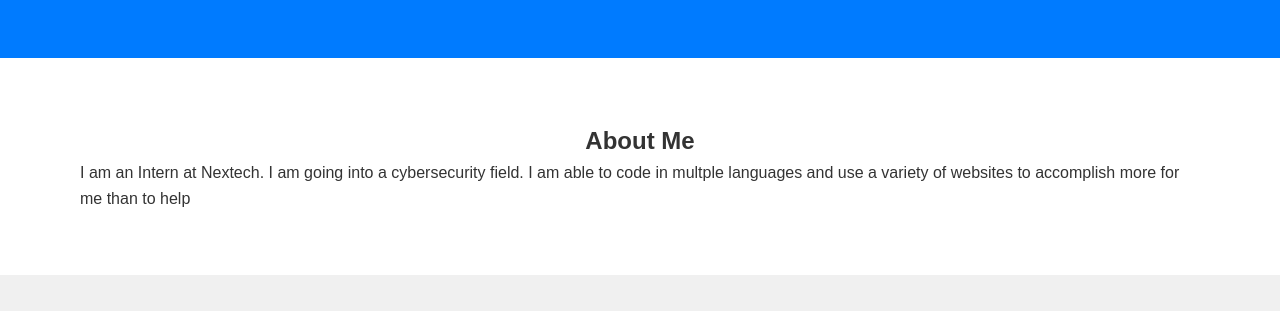
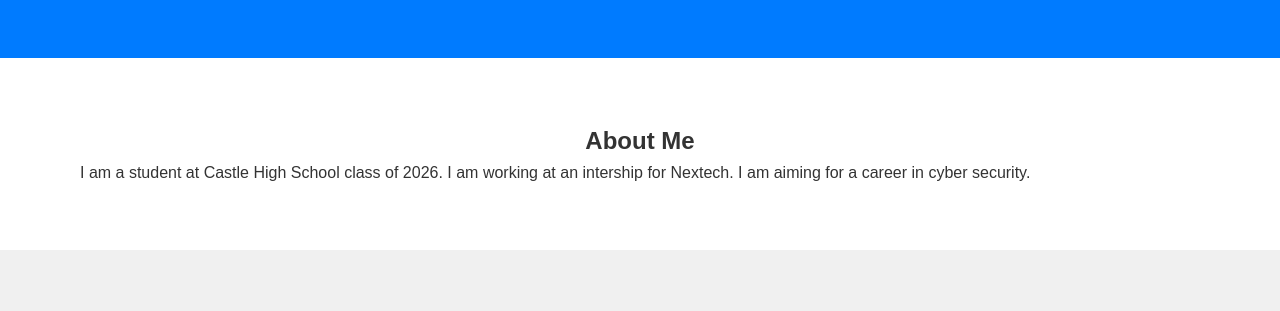
Before and after one commit to MrLoganBryant/portfolio, a plain HTML site: page portfolio.HTML in a window 1280 px wide. Shown: the part 304-615 px from the top of the page. Drawn offline with Linux system fonts and the light colour scheme.

Commit message:
just a save

```diff
--- a/portfolio.HTML
+++ b/portfolio.HTML
@@ -33,8 +33,7 @@
     <section id="about" class="about">
         <div class="container">
             <h2>About Me</h2>
-            <p>I am an Intern at Nextech. I am going into a cybersecurity field. I am able to code in multple languages
-                and use a variety of websites to accomplish more for me than to help </p>
+            <p>I am a student at Castle High School class of 2026. I am working at an intership for Nextech. I am aiming for a career in cyber security. </p>
         </div>
     </section>
 
@@ -84,7 +83,7 @@
     <section id="contact" class="contact">
         <div class="container">
             <h2>Contact Me</h2>
-            <p>Email me at: <a href="mailto:mrloganbryant26@gmail.com">mrloganbryant26@gmail.com</a></p>
+            <p>Email me at: <a href="https://mail.google.com/mail/?view=cm&to=mrloganbryant26@gmail.com" target="_blank">mrloganbryant26@gmail.com</a></p>
         </div>
     </section>
 
```
Also changed, not shown: 1 other file.
